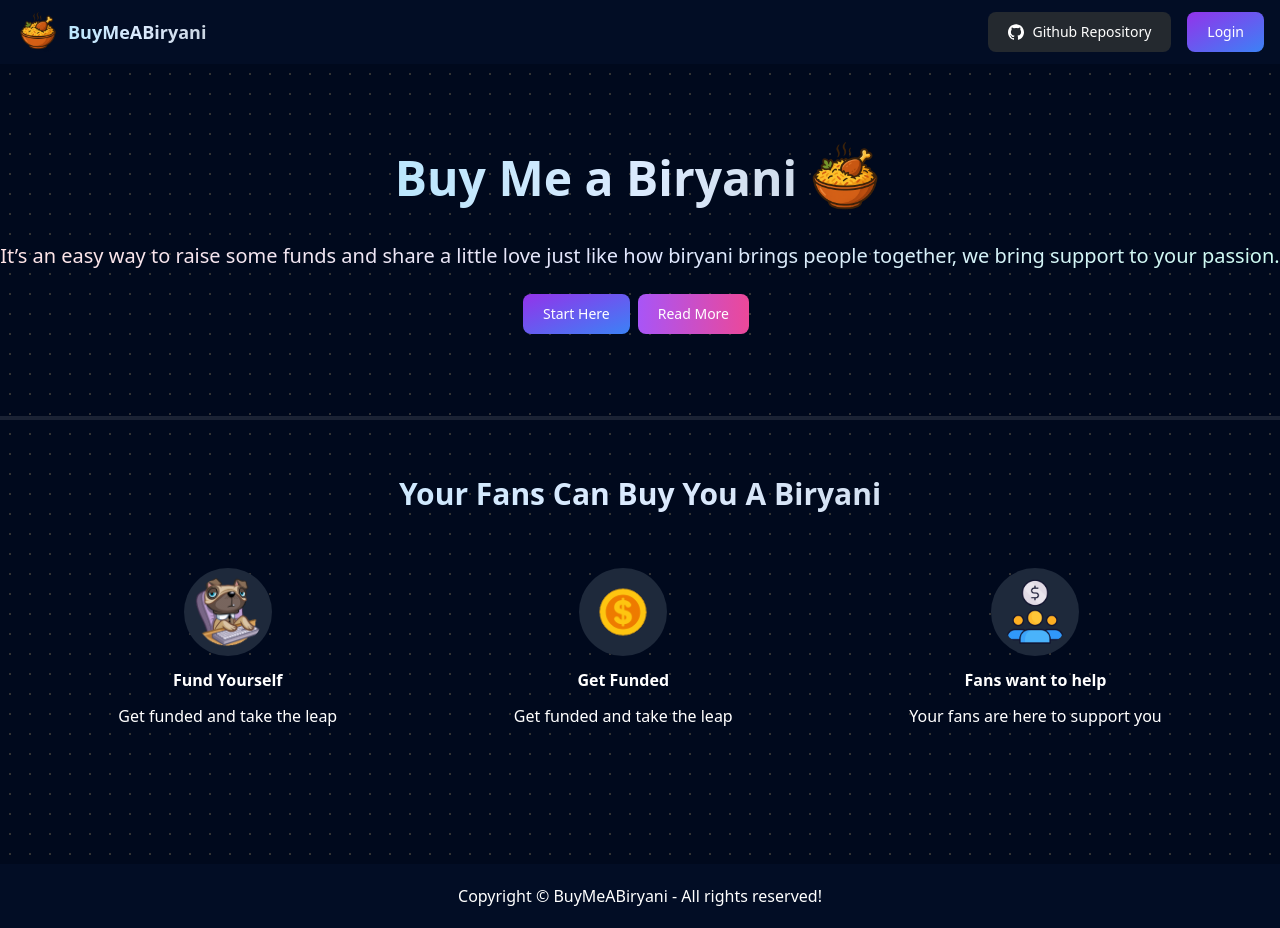
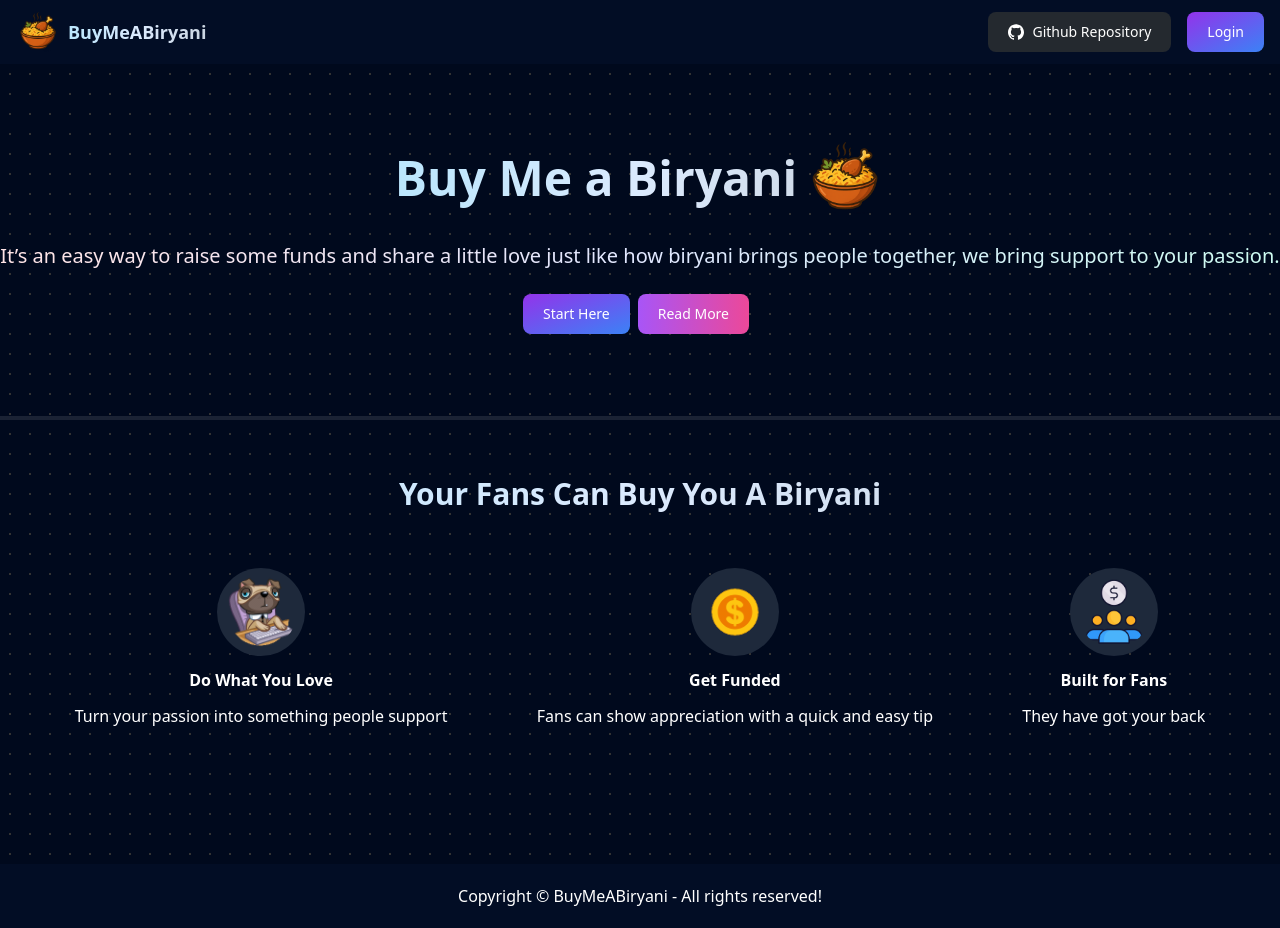
Before and after one commit to ZulqarnainX/BuyMeABiryani, a Next.js app: page / in a window 1280 px wide. Built offline with nearby package versions, Linux system fonts and the light colour scheme; no server answers.

Commit message:
Update text content in Home component to better reflect user engagement and support

```diff
--- a/app/page.js
+++ b/app/page.js
@@ -42,18 +42,18 @@
         <div className="flex gap-5 justify-around">
           <div className="item space-y-3 flex flex-col items-center justify-center">
             <img className="bg-slate-800 rounded-full p-2 text-black" width={88} src="/working_dog.gif" alt="" />
-            <p className="font-bold text-center">Fund Yourself</p>
-            <p className="text-center">Get funded and take the leap</p>
+            <p className="font-bold text-center">Do What You Love</p>
+            <p className="text-center">Turn your passion into something people support</p>
           </div>
           <div className="item space-y-3 flex flex-col items-center justify-center">
             <img className="bg-slate-800 rounded-full p-2 text-black" width={88} src="/coin.gif" alt="" />
             <p className="font-bold text-center">Get Funded</p>
-            <p className="text-center">Get funded and take the leap</p>
+            <p className="text-center">Fans can show appreciation with a quick and easy tip</p>
           </div>
           <div className="item space-y-3 flex flex-col items-center justify-center">
             <img className="bg-slate-800 rounded-full p-2 text-black" width={88} src="/group.gif" alt="" />
-            <p className="font-bold text-center">Fans want to help</p>
-            <p className="text-center">Your fans are here to support you</p>
+            <p className="font-bold text-center">Built for Fans</p>
+            <p className="text-center">They have got your back</p>
           </div>
 
         </div>
```
